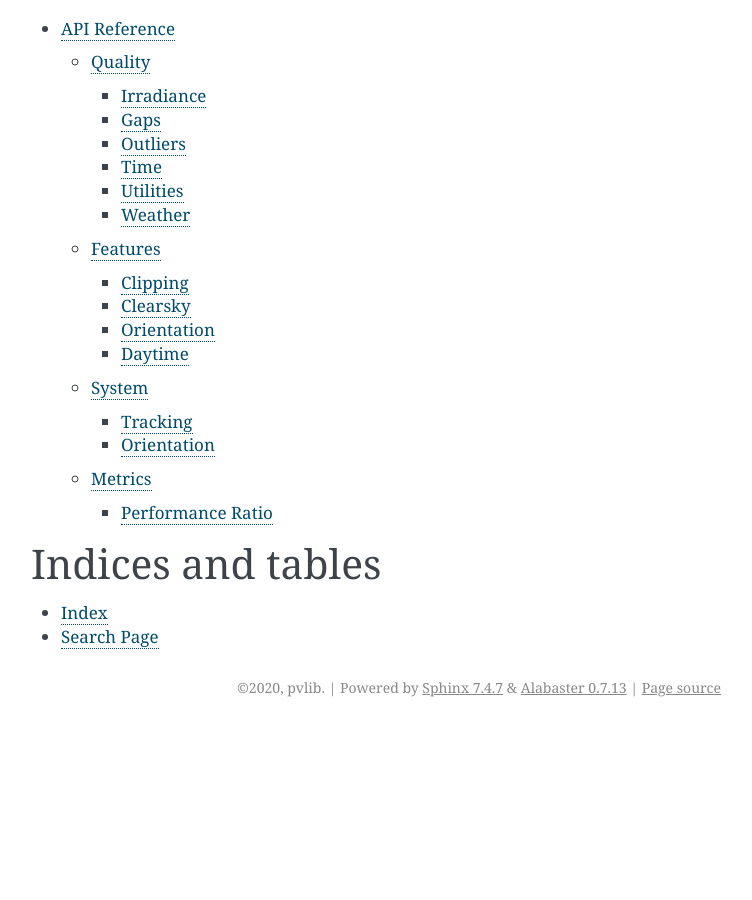
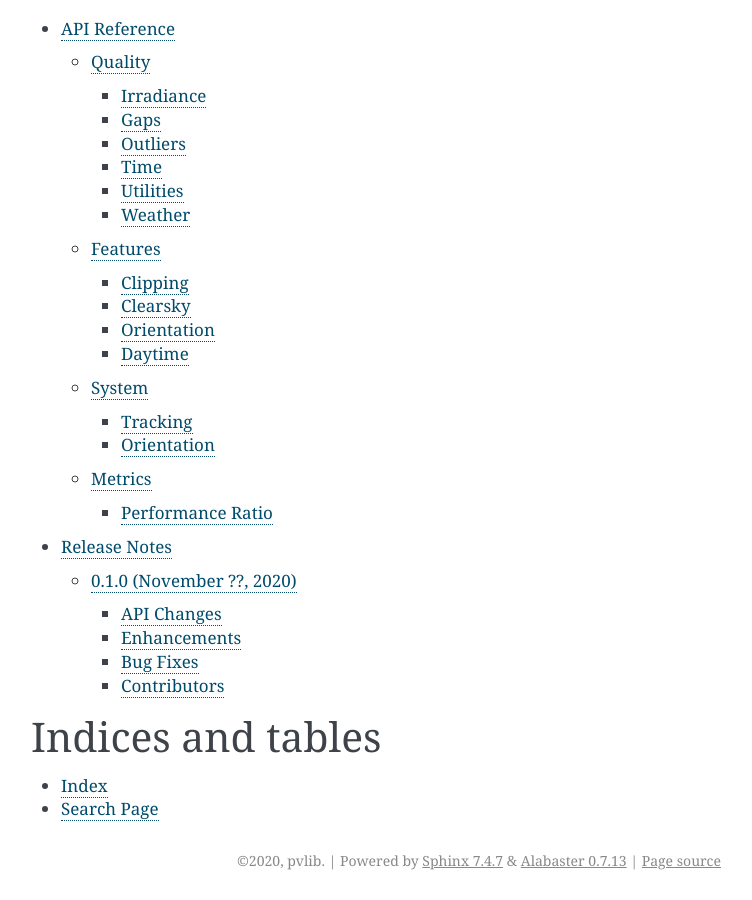
Before and after one commit to pvlib/pvanalytics, a Sphinx documentation site: the page built from docs/index.rst, in a window 1280 px wide and 900 px high, scrolled down 1814 px. Shown: the whole window, without its empty margins (389-1141 px from the left). Built offline with Sphinx 7.4.7, drawn with Linux system fonts in a browser that asks for light colours; before the commit the page ends 2541 px from its top, so only the background shows below that; some of the changed lines change nothing that is shown.

Commit message:
Add documentation tree for release notes

```diff
--- a/docs/conf.py
+++ b/docs/conf.py
@@ -30,7 +30,8 @@ author = 'pvlib'
 extensions = [
     'sphinx.ext.autodoc',
     'sphinx.ext.autosummary',
-    'sphinx.ext.napoleon'
+    'sphinx.ext.napoleon',
+    'sphinx.ext.extlinks'
 ]
 
 autosummary_generate = True
@@ -55,3 +56,17 @@ html_theme = 'alabaster'
 # relative to this directory. They are copied after the builtin static files,
 # so a file named "default.css" will overwrite the builtin "default.css".
 html_static_path = ['_static']
+
+extlinks = {
+    'issue': (
+        'https://github.com/pvlib/pvanalytics/issues/%s',
+        'GH'),
+    'pull': (
+        'https://github.com/pvlib/pvanalytics/pull/%s',
+        'GH'),
+    'wiki': (
+        'https://github.com/pvlib/pvanalytics/wiki/%s',
+        'wiki '),
+    'doi': ('http://dx.doi.org/%s', 'DOI: '),
+    'ghuser': ('https://github.com/%s', '@')
+}
--- a/docs/index.rst
+++ b/docs/index.rst
@@ -91,6 +91,7 @@ Contents
    :caption: Contents:
 
    api
+   whatsnew/index
 
 Indices and tables
 ==================
--- /dev/null
+++ b/docs/whatsnew/0.1.0.rst
@@ -0,0 +1,32 @@
+.. _whatsnew_010:
+
+0.1.0 (November ??, 2020)
+-------------------------
+
+This is the first release of pvanalytics. As such, the list of "changes"
+below is vague. Future releases will describe specific changes here along
+with references to the relevant github issue and pull requests.
+
+API Changes
+~~~~~~~~~~~
+
+Enhancements
+~~~~~~~~~~~~
+
+* Quality control functions.
+* Feature labeling functions.
+* System parameter inference functions.
+* NREL performance ration metric.
+
+Bug Fixes
+~~~~~~~~~
+
+Contributors
+~~~~~~~~~~~~
+
+* Will Vining (:ghuser:`wfvining`)
+* Cliff Hansen (:ghuser:`cwhanse`)
+* Saurabh Aneja (:ghuser:`spaneja`)
+
+Special thanks to Matt Muller and Kirsten Perry of NREL for their assistance
+in adapting components from the PVFleets QA project to PVAnalytics.
--- /dev/null
+++ b/docs/whatsnew/index.rst
@@ -0,0 +1,10 @@
+#############
+Release Notes
+#############
+
+These are the bug-fixes, new features, and improvements for each release.
+
+.. toctree::
+   :maxdepth: 2
+
+   0.1.0
```
